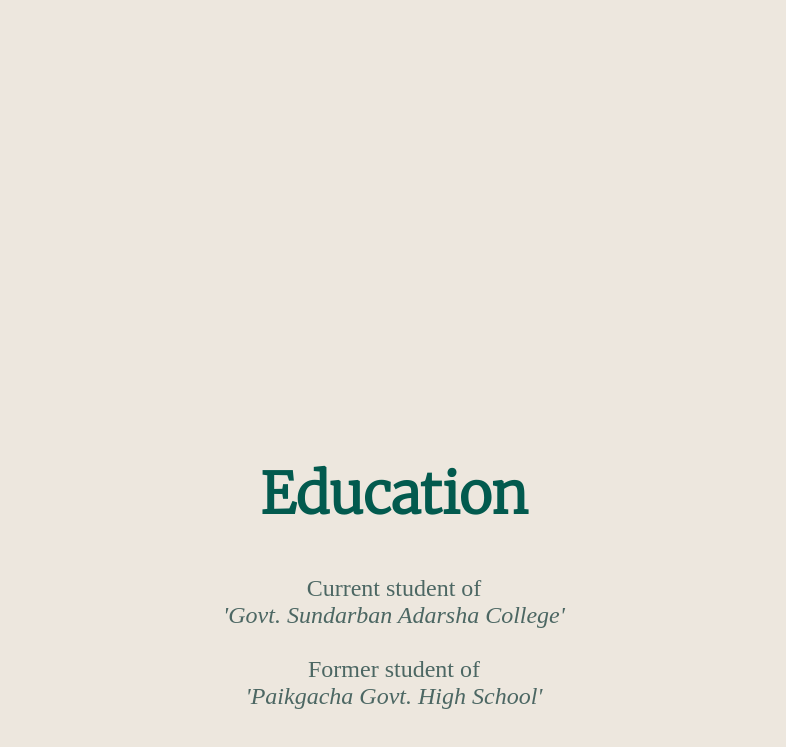
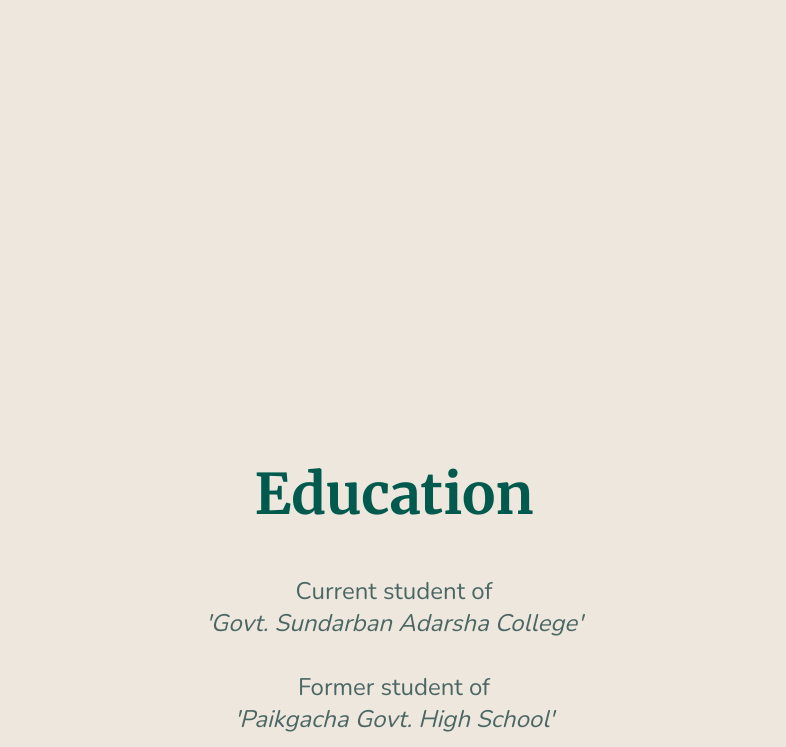
Before and after one commit to rabbi6272/Profile, a plain HTML site: page index.htm in a window 1280 px wide. Shown: the part 469-1216 px from the top of the page, without its empty margins (246-1032 px from the left). Drawn offline with nearby package versions, Linux system fonts and the light colour scheme.

Commit message:
Update index.htm

```diff
--- a/index.htm
+++ b/index.htm
@@ -5,9 +5,9 @@
     <meta name="viewport" content="width=device-width, initial-scale=1.0">
     <title>My page</title>
     <link rel="icon" href="logo.png" />
-    <link rel="preconnect" href="https://fonts.googleapis.com" />
-    <link rel="preconnect" href="https://fonts.gstatic.com" crossorigin />
-    <link href="https://fonts.googleapis.com/css2?family=Inter:wght@300&family=Merriweather:ital,wght@0,300;1,300&family=Montserrat:wght@300&family=Poppins:wght@300&family=Sacramento&display=swap" rel="stylesheet"/>
+    <link rel="preconnect" href="https://fonts.googleapis.com">
+<link rel="preconnect" href="https://fonts.gstatic.com" crossorigin>
+<link href="https://fonts.googleapis.com/css2?family=Bricolage+Grotesque&family=Inter:wght@300&family=Itim&family=Merriweather:ital,wght@0,300;0,700;1,300&family=Montserrat:wght@300&family=Nunito&display=swap" rel="stylesheet">
     <link rel="stylesheet" href="https://cdn.jsdelivr.net/npm/swiper@10/swiper-bundle.min.css" />
     <link rel="stylesheet" href="style.css" />
   </head>
```
